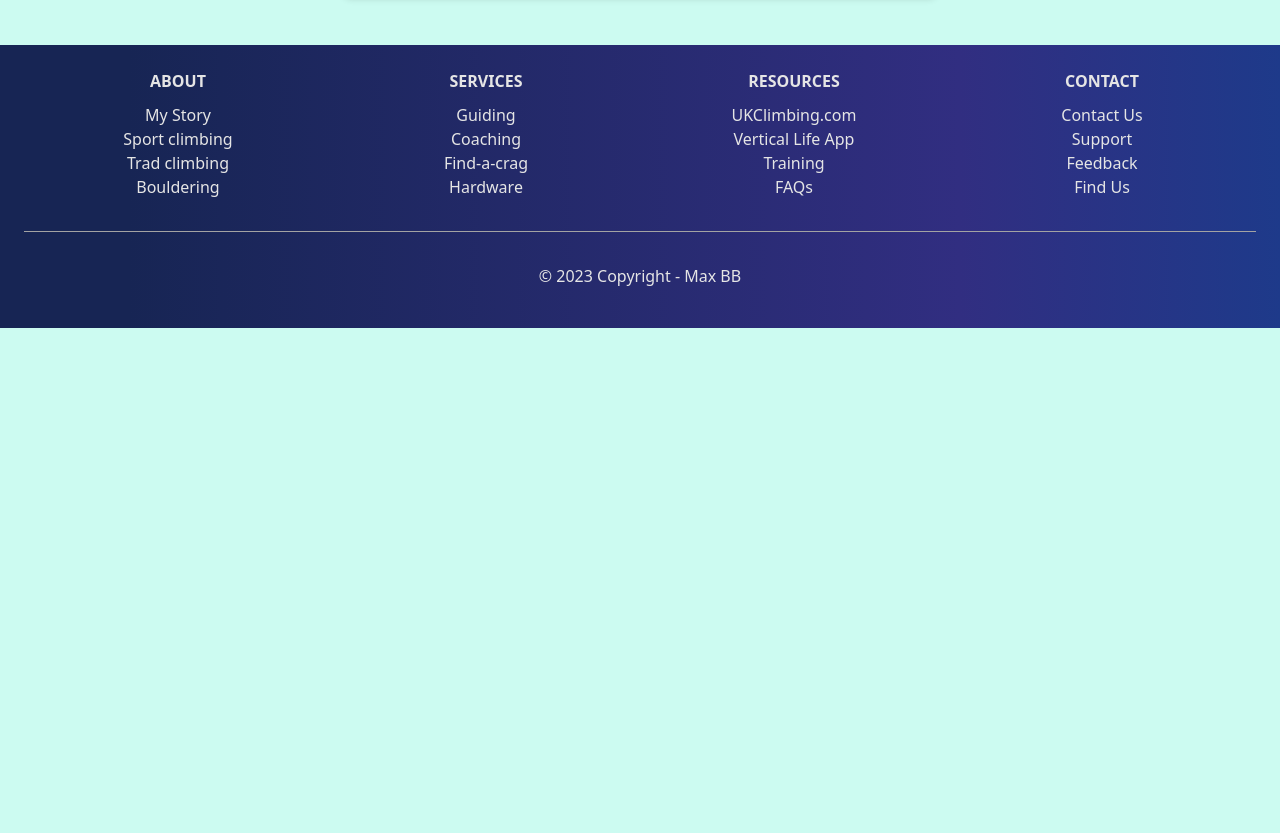
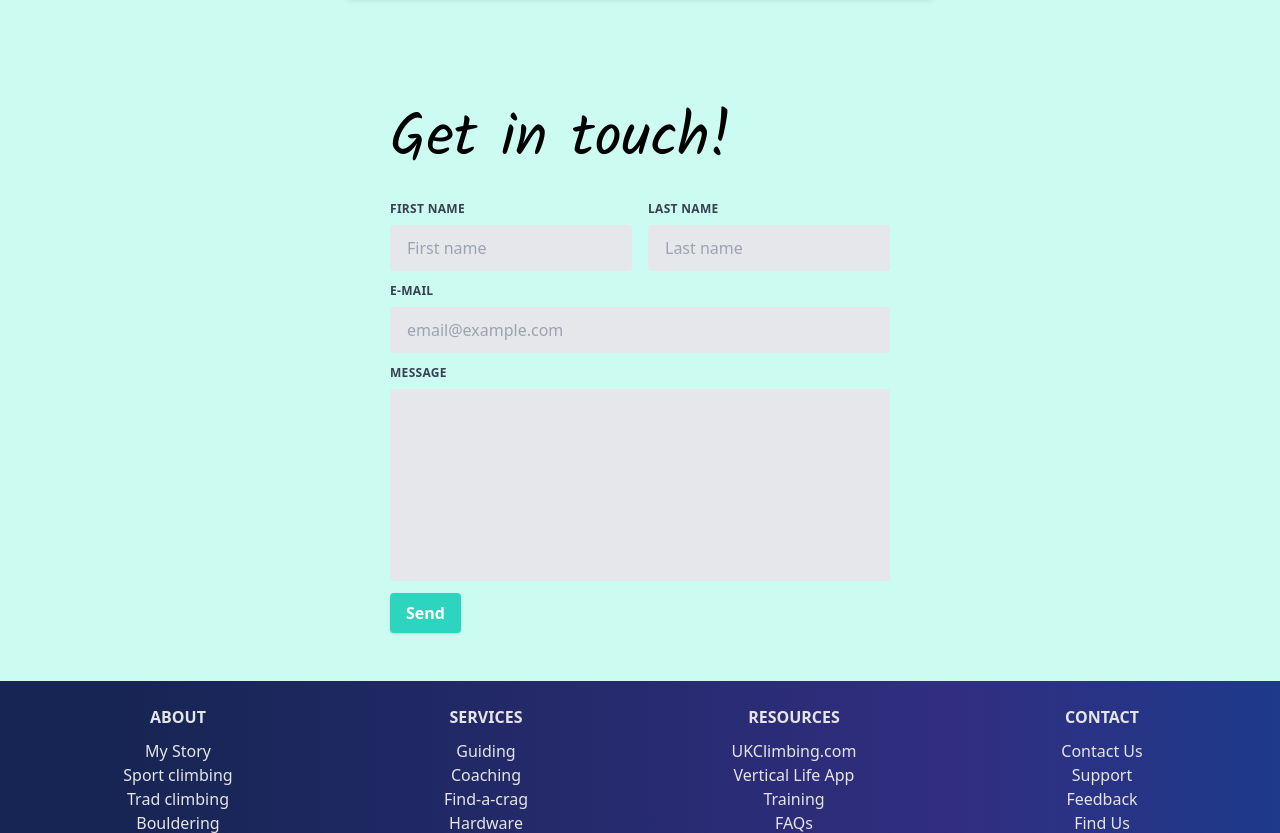
Before and after one commit to infinitemax/hobby-site, a website: page about.html in a window 1280 px wide. Shown: the part 1210-2043 px from the top of the page. Before the commit the page ends 1538 px from the top, so only its background shows below. Drawn offline with nearby package versions, Linux system fonts and the light colour scheme.

Commit message:
add contact form on home page

```diff
--- a/about.html
+++ b/about.html
@@ -10,8 +10,8 @@
     <link rel="preconnect" href="https://fonts.gstatic.com" crossorigin>
     <link href="https://fonts.googleapis.com/css2?family=Caveat&display=swap" rel="stylesheet">
     <link rel="preconnect" href="https://fonts.googleapis.com">
-<link rel="preconnect" href="https://fonts.gstatic.com" crossorigin>
-<link href="https://fonts.googleapis.com/css2?family=Caveat&family=Kalam&display=swap" rel="stylesheet">
+    <link rel="preconnect" href="https://fonts.gstatic.com" crossorigin>
+    <link href="https://fonts.googleapis.com/css2?family=Caveat&family=Kalam&display=swap" rel="stylesheet">
     <link rel="stylesheet" href="styles.css">
 </head>
 
@@ -70,20 +70,25 @@
         <!-- INTRO -->
         <div class="grid grid-cols-1 md:grid-cols-4 mx-auto mt-0 md:mt-10 max-w-2xl mb-14">
             <div class="md:col-span-3 md:hidden static">
-                <img class="rounded-full w-48 mx-auto my-auto relative top-9" src="images/WhatsApp Image 2023-08-31 at 13.40.02.jpeg" alt="a picture of me">
+                <img class="rounded-full w-48 mx-auto my-auto relative top-9"
+                    src="images/WhatsApp Image 2023-08-31 at 13.40.02.jpeg" alt="a picture of me">
             </div>
             <div class="hidden md:inline md:col-span-1 static">
-                <img class="rounded-full relative left-12 top-11" src="images/WhatsApp Image 2023-08-31 at 13.40.02.jpeg" alt="a picture of me">
+                <img class="rounded-full relative left-12 top-11"
+                    src="images/WhatsApp Image 2023-08-31 at 13.40.02.jpeg" alt="a picture of me">
             </div>
             <div class="width-[100%] bg-blue-300 md:col-span-3 md:pl-20 md:pr-8 md:rounded-3xl h-56 md:h-64">
-                <h2 class="stone-cards text-4xl mt-8 mb-4 mx-6 md:mx-0text-blue-900">Hi, I'm Max</h2>
-                <p class="mb-8 mx-6 md:mx-0">Thanks for visiting this website, about one of my favourite hobbies: climbing! I picked it up about 7 years ago and, like many who try it, was addicted straight away. Not only is it a great way to get fit, it also comes with a community of really nice people!
+                <h2 class="stone-cards text-4xl md:text-5xl mt-8 mb-4 mx-6 md:mx-0text-blue-900">Hi, I'm Max</h2>
+                <p class="mb-8 mx-6 md:mx-0">Thanks for visiting this website, about one of my favourite hobbies:
+                    climbing! I picked it up about 7 years ago and, like many who try it, was addicted straight away.
+                    Not only is it a great way to get fit, it also comes with a community of really nice people!
                 </p>
             </div>
         </div>
 
 
-        <img src="images/overhang-icon.png" alt="an icon of a climber" class="w-[80px] sm:w-[128px] mx-auto md:my-10 mb-10">
+        <img src="images/overhang-icon.png" alt="an icon of a climber"
+            class="w-[80px] sm:w-[128px] mx-auto md:my-10 mb-10">
 
 
         <!--
@@ -132,7 +137,8 @@
                             </span>
                         </summary>
                         <p class="text-neutral-600 mt-3 group-open:animate-fadeIn">
-                            I currently live in Sheffield but grew up on the south coast, and have lived in Guildford, Brussels, London, and Lincoln.
+                            I currently live in Sheffield but grew up on the south coast, and have lived in Guildford,
+                            Brussels, London, and Lincoln.
                         </p>
                     </details>
                 </div>
@@ -149,7 +155,9 @@
                             </span>
                         </summary>
                         <p class="text-neutral-600 mt-3 group-open:animate-fadeIn">
-                            Until recently I was a senior lecturer in Law, teaching and researching in human rights and focusing on the use of armed drones in conflict. But I'm seeking a change so have taken a leap to retrain as a developer.
+                            Until recently I was a senior lecturer in Law, teaching and researching in human rights and
+                            focusing on the use of armed drones in conflict. But I'm seeking a change so have taken a
+                            leap to retrain as a developer.
                         </p>
                     </details>
                 </div>
@@ -166,7 +174,8 @@
                             </span>
                         </summary>
                         <p class="text-neutral-600 mt-3 group-open:animate-fadeIn">
-                            Clearly I'm into climbing, but I also enjoy surfing, cycle touring, and playing music. I can't live without a social life and really enjoy being around good people.
+                            Clearly I'm into climbing, but I also enjoy surfing, cycle touring, and playing music. I
+                            can't live without a social life and really enjoy being around good people.
                         </p>
                     </details>
                 </div>
@@ -176,6 +185,55 @@
 
 
     </main>
+
+    <!-- contact form -->
+
+    <!-- component -->
+    <div class="grid grid-cols-1 mx-auto w-[90%] sm:w-[500px] mt-16 md:mt-28">
+        <h3 class="stone-cards text-4xl md:text-6xl mb-8">Get in touch!</h3>
+        <form action="">
+            <div class="grid grid-cols-2 gap-4">
+                <div>
+                    <label class="block uppercase tracking-wide text-gray-700 text-xs font-bold mb-2" for="grid-first-name">first name</label>
+                    <input
+                        class="appearance-none block w-full bg-gray-200 text-gray-700 border border-gray-200 rounded py-3 px-4 mb-3 leading-tight focus:outline-none focus:bg-white"
+                        id="grid-first-name" type="text" placeholder="First name">
+                </div>
+
+                <div>
+                    <label class="block uppercase tracking-wide text-gray-700 text-xs font-bold mb-2" for="grid-last-name">Last name</label>
+                    <input
+                        class="appearance-none block w-full bg-gray-200 text-gray-700 border border-gray-200 rounded py-3 px-4 mb-3 leading-tight focus:outline-none focus:bg-white"
+                        id="grid-last-name" type="text" placeholder="Last name">
+                </div>
+            </div>
+            <div>
+                <label class="block uppercase tracking-wide text-gray-700 text-xs font-bold mb-2"
+                for="grid-password">
+                E-mail
+                </label>
+                <input
+                    class="appearance-none block w-full bg-gray-200 text-gray-700 border border-gray-200 rounded py-3 px-4 mb-3 leading-tight focus:outline-none focus:bg-white focus:border-gray-500"
+                    id="email" type="email" placeholder="email@example.com">
+            </div>
+            <div>
+                <label class="block uppercase tracking-wide text-gray-700 text-xs font-bold mb-2"
+                for="grid-password">
+                Message
+            </label>
+            <textarea
+                class=" no-resize appearance-none block w-full bg-gray-200 text-gray-700 border border-gray-200 rounded py-3 px-4 mb-3 leading-tight focus:outline-none focus:bg-white focus:border-gray-500 h-48 resize-none"
+                id="message"></textarea>
+            </div>
+            <div>
+                <button
+                        class="shadow bg-teal-400 hover:bg-teal-400 focus:shadow-outline focus:outline-none text-white font-bold py-2 px-4 rounded"
+                        type="submit">
+                        Send
+                    </button>
+            </div>
+        </form>
+    </div>
 
 
 
```
